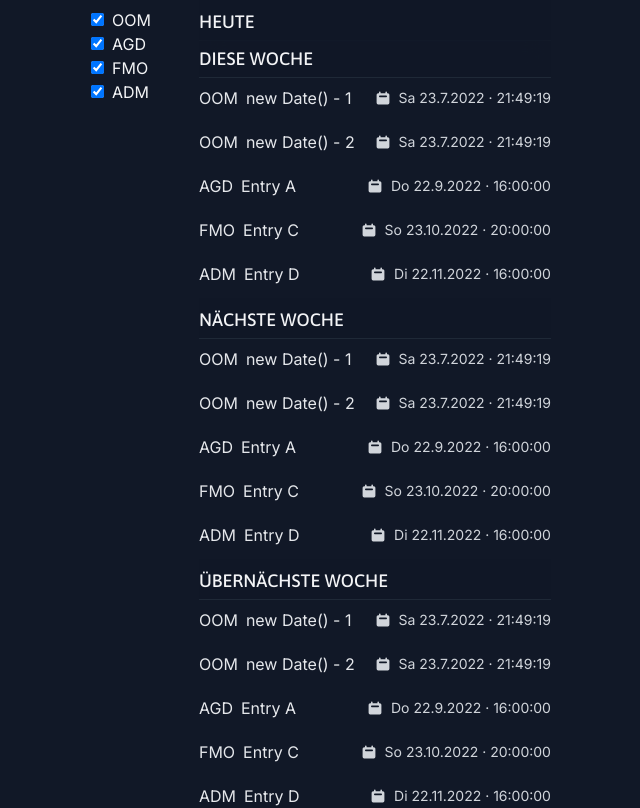
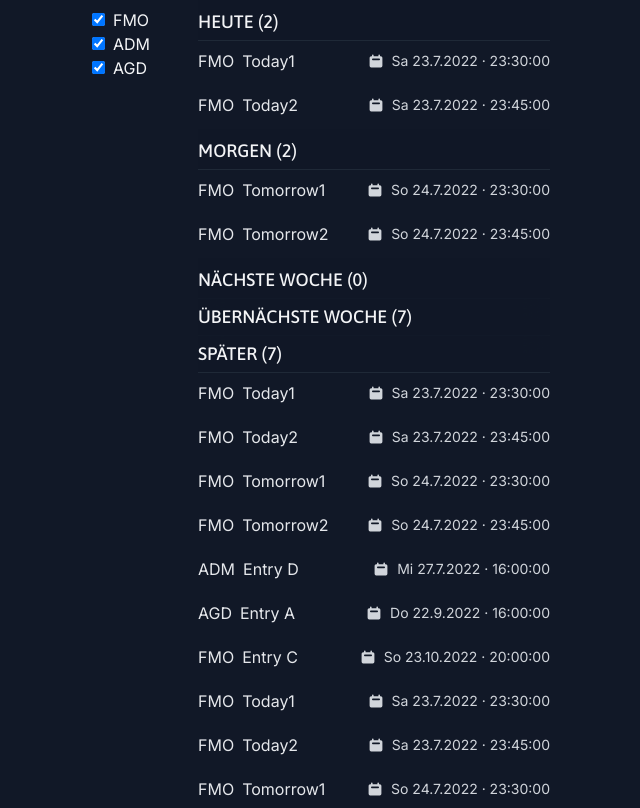
Before and after one commit to matteioo/Deadline-Watcher, a Vue app: page / in a window 1280 px wide. Shown: the top 808 px of the page, without its empty margins (311-951 px from the left). Built offline with nearby package versions, Linux system fonts and the light colour scheme.

Commit message:
no pls no

```diff
--- a/src/App.vue
+++ b/src/App.vue
@@ -33,20 +33,30 @@ export default {
                     lva: "FMO"
                 },
                 {
-                    date: new Date(2022, 10, 22, 16),
+                    date: new Date(2022, 6, 27, 16),
                     title: "Entry D",
                     lva: "ADM"
                 },
-				{
-					date: new Date(),
-					title: "new Date() - 1",
-					lva: "OOM"
-				},
-				{
-					date: new Date(),
-					title: "new Date() - 2",
-					lva: "OOM"
-				}
+                {
+                    date: new Date(2022, 6, 23, 23, 45),
+                    title: "Today2",
+                    lva: "FMO"
+                },
+                {
+                    date: new Date(2022, 6, 23, 23, 30),
+                    title: "Today1",
+                    lva: "FMO"
+                },
+                {
+                    date: new Date(2022, 6, 24, 23, 45),
+                    title: "Tomorrow2",
+                    lva: "FMO"
+                },
+                {
+                    date: new Date(2022, 6, 24, 23, 30),
+                    title: "Tomorrow1",
+                    lva: "FMO"
+                }
             ],
             entriesAdvanced: [
                 {
@@ -94,7 +104,7 @@ export default {
 
 			return this.entries.filter(entry => categories.has(entry.lva));
 		},
-		visibleEntries() {
+		VisibleEntries() {
 			let arr = new Array();
 
 			for(let i = 0; i < this.entries.length; i++) {
@@ -106,18 +116,69 @@ export default {
 			return arr;
 		},
 		VisibleEntriesToday() {
-			console.log(this.VisibleEntries);
+			return this.VisibleEntries.filter(entry => {
+				let entryDate = entry.date;
+				let currentDate = new Date();
 
+				return entryDate.toLocaleDateString() === currentDate.toLocaleDateString();
+			});
+		},
+		VisibleEntriesTomorrow() {
 			return this.VisibleEntries.filter(entry => {
-				let entryDate = entry.date.setUTCHours(0, 0, 0, 0);
+				let entryDate = new Date(entry.date.getTime());
+				entryDate = new Date(entryDate.setHours(0, 0, 0, 0));
+
+				let tomorrowDate = new Date();
+				tomorrowDate = new Date(tomorrowDate.setHours(0, 0, 0, 0));
+				tomorrowDate.setDate(tomorrowDate.getDate() + 1);
+
+				return entryDate.toLocaleDateString() === tomorrowDate.toLocaleDateString();
+			});
+		},
+		VisibleEntriesThisWeek() {
+			return this.VisibleEntries.filter(entry => {
+				let entryDate = new Date(entry.date.getTime());
+				entryDate = new Date(entryDate.setHours(0, 0, 0, 0));
+
 				let currentDate = new Date();
-				currentDate = currentDate.setUTCHours(0, 0, 0, 0);
+				currentDate = new Date(currentDate.setHours(0, 0, 0, 0));
+				currentDate.setDate(currentDate.getDate());
 
-				console.log(entryDate);
-				console.log(currentDate);
+				const weekDay = currentDate.getDay() != 0 ? currentDate.getDay() - 1 : 6;
 
+				let nextSunday = new Date();
+				nextSunday.setDate(currentDate.getDate() + (6 - weekDay));
 
-				return entryDate === currentDate;
+				// console.log(weekDay);
+				// console.log(currentDate);
+				// console.log(nextSunday);
+
+				currentDate.setDate(currentDate.getDate() + 2);
+
+				return (entryDate.getTime() >= currentDate.getTime()) && (entryDate.getTime() <= nextSunday.getTime());
+			});
+		},
+		VisibleEntriesNextWeek() {
+			return this.VisibleEntries.filter(entry => {
+				let entryDate = new Date(entry.date.getTime());
+				entryDate = new Date(entryDate.setHours(0, 0, 0, 0));
+
+				let currentDate = new Date();
+				currentDate = new Date(currentDate.setHours(0, 0, 0, 0));
+				currentDate.setDate(currentDate.getDate());
+
+				const weekDay = currentDate.getDay() != 0 ? currentDate.getDay() - 1 : 6;
+
+				let nextNextMonday = new Date();
+				nextNextMonday.setDate(currentDate.getDate() + (6 - weekDay) + 8);
+
+				let nextNextSunday = new Date();
+				nextNextSunday.setDate(nextNextMonday.getDate() + 6);
+
+				console.log(nextNextMonday);
+				console.log(nextNextSunday);
+
+				return (entryDate.getTime() >= nextNextMonday.getTime()) && (entryDate.getTime() <= nextNextSunday.getTime());
 			});
 		}
 	},
@@ -183,40 +244,40 @@ export default {
 					</div>
 				</div>
 			</aside>
-			<section v-if="visibleEntries.length > 0" class="flex flex-col gap-2">
+			<section v-if="VisibleEntries.length > 0" class="flex flex-col gap-2">
 				<div>
-					<h2 class="mx-4 text-lg font-medium font-sans-rounded uppercase text-gray-100 sticky top-0 bg-gray-900/80 backdrop-blur-md -mt-2 pt-2 -mb-1 pb-1 border-b border-gray-800">Heute</h2>
-					<div v-for="entry in visibleEntriesToday">
+					<h2 class="mx-4 text-lg font-medium font-sans-rounded uppercase text-gray-100 sticky top-0 bg-gray-900/80 backdrop-blur-md -mt-2 pt-2 -mb-1 pb-1 border-b border-gray-800">Heute ({{ VisibleEntriesToday.length }})</h2>
+					<div v-for="entry in VisibleEntriesToday">
 						<Entry :title="entry.title" :category="entry.lva" :date-time="dateToString(entry.date)"/>
 					</div>
 				</div>
 				<div>
-					<h2 class="mx-4 text-lg font-medium font-sans-rounded uppercase text-gray-100 sticky top-0 bg-gray-900/80 backdrop-blur-md -mt-2 pt-2 -mb-1 pb-1 border-b border-gray-800">Diese Woche</h2>
-					<div v-for="entry in visibleEntries">
+					<h2 class="mx-4 text-lg font-medium font-sans-rounded uppercase text-gray-100 sticky top-0 bg-gray-900/80 backdrop-blur-md -mt-2 pt-2 -mb-1 pb-1 border-b border-gray-800">Morgen ({{ VisibleEntriesTomorrow.length }})</h2>
+					<div v-for="entry in VisibleEntriesTomorrow">
 						<Entry :title="entry.title" :category="entry.lva" :date-time="dateToString(entry.date)"/>
 					</div>
 				</div>
 				<div>
-					<h2 class="mx-4 text-lg font-medium font-sans-rounded uppercase text-gray-100 sticky top-0 bg-gray-900/80 backdrop-blur-md -mt-2 pt-2 -mb-1 pb-1 border-b border-gray-800">Nächste Woche</h2>
-					<div v-for="entry in visibleEntries">
+					<h2 class="mx-4 text-lg font-medium font-sans-rounded uppercase text-gray-100 sticky top-0 bg-gray-900/80 backdrop-blur-md -mt-2 pt-2 -mb-1 pb-1 border-b border-gray-800">Nächste Woche ({{ VisibleEntriesThisWeek.length }})</h2>
+					<div v-for="entry in VisibleEntriesThisWeek">
 						<Entry :title="entry.title" :category="entry.lva" :date-time="dateToString(entry.date)"/>
 					</div>
 				</div>
 				<div>
-					<h2 class="mx-4 text-lg font-medium font-sans-rounded uppercase text-gray-100 sticky top-0 bg-gray-900/80 backdrop-blur-md -mt-2 pt-2 -mb-1 pb-1 border-b border-gray-800">Übernächste Woche</h2>
-					<div v-for="entry in visibleEntries">
+					<h2 class="mx-4 text-lg font-medium font-sans-rounded uppercase text-gray-100 sticky top-0 bg-gray-900/80 backdrop-blur-md -mt-2 pt-2 -mb-1 pb-1 border-b border-gray-800">Übernächste Woche ({{ VisibleEntries.length }})</h2>
+					<div v-for="entry in VisibleEntriesNextWeek">
 						<Entry :title="entry.title" :category="entry.lva" :date-time="dateToString(entry.date)"/>
 					</div>
 				</div>
 				<div>
-					<h2 class="mx-4 text-lg font-medium font-sans-rounded uppercase text-gray-100 sticky top-0 bg-gray-900/80 backdrop-blur-md -mt-2 pt-2 -mb-1 pb-1 border-b border-gray-800">Später</h2>
-					<div v-for="entry in visibleEntries">
+					<h2 class="mx-4 text-lg font-medium font-sans-rounded uppercase text-gray-100 sticky top-0 bg-gray-900/80 backdrop-blur-md -mt-2 pt-2 -mb-1 pb-1 border-b border-gray-800">Später ({{ VisibleEntries.length }})</h2>
+					<div v-for="entry in VisibleEntries">
 						<Entry :title="entry.title" :category="entry.lva" :date-time="dateToString(entry.date)"/>
 					</div>
-					<div v-for="entry in visibleEntries">
+					<div v-for="entry in VisibleEntries">
 						<Entry :title="entry.title" :category="entry.lva" :date-time="dateToString(entry.date)"/>
 					</div>
-					<div v-for="entry in visibleEntries">
+					<div v-for="entry in VisibleEntries">
 						<Entry :title="entry.title" :category="entry.lva" :date-time="dateToString(entry.date)"/>
 					</div>
 				</div>
```
